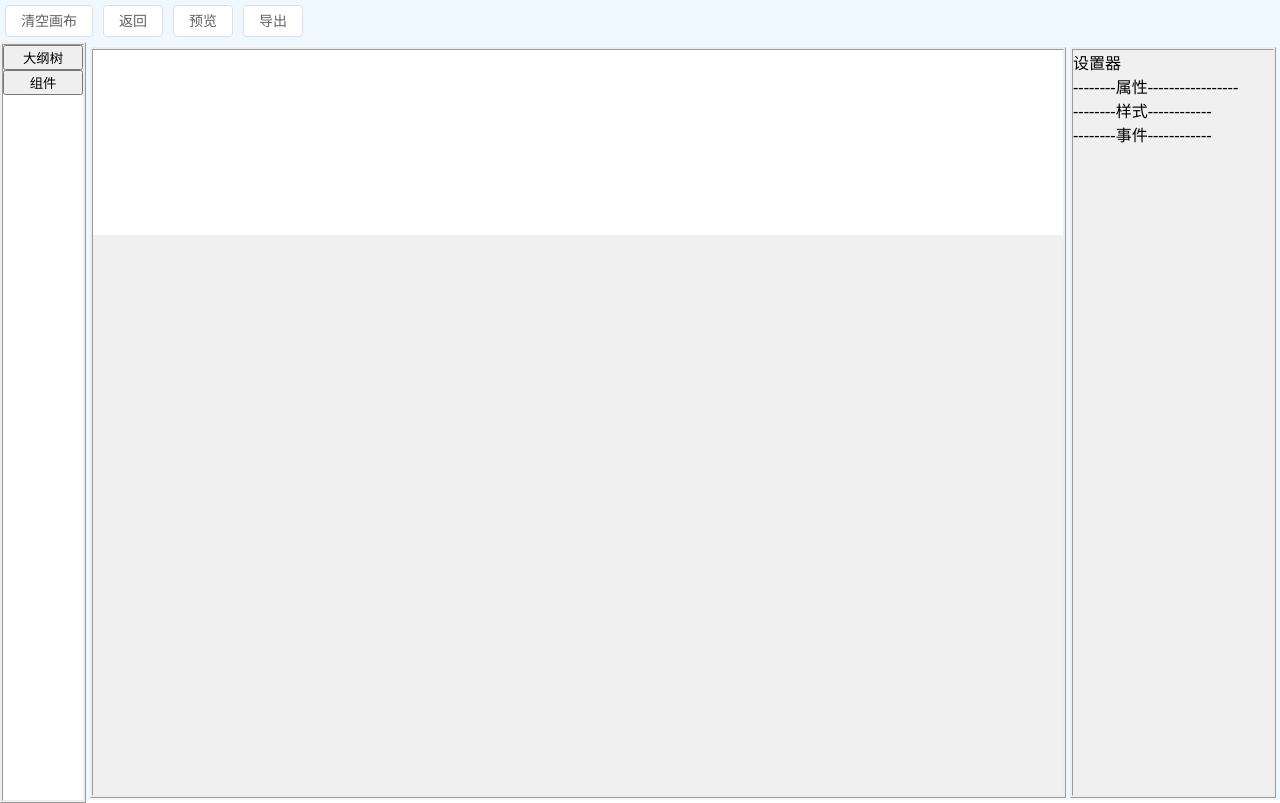
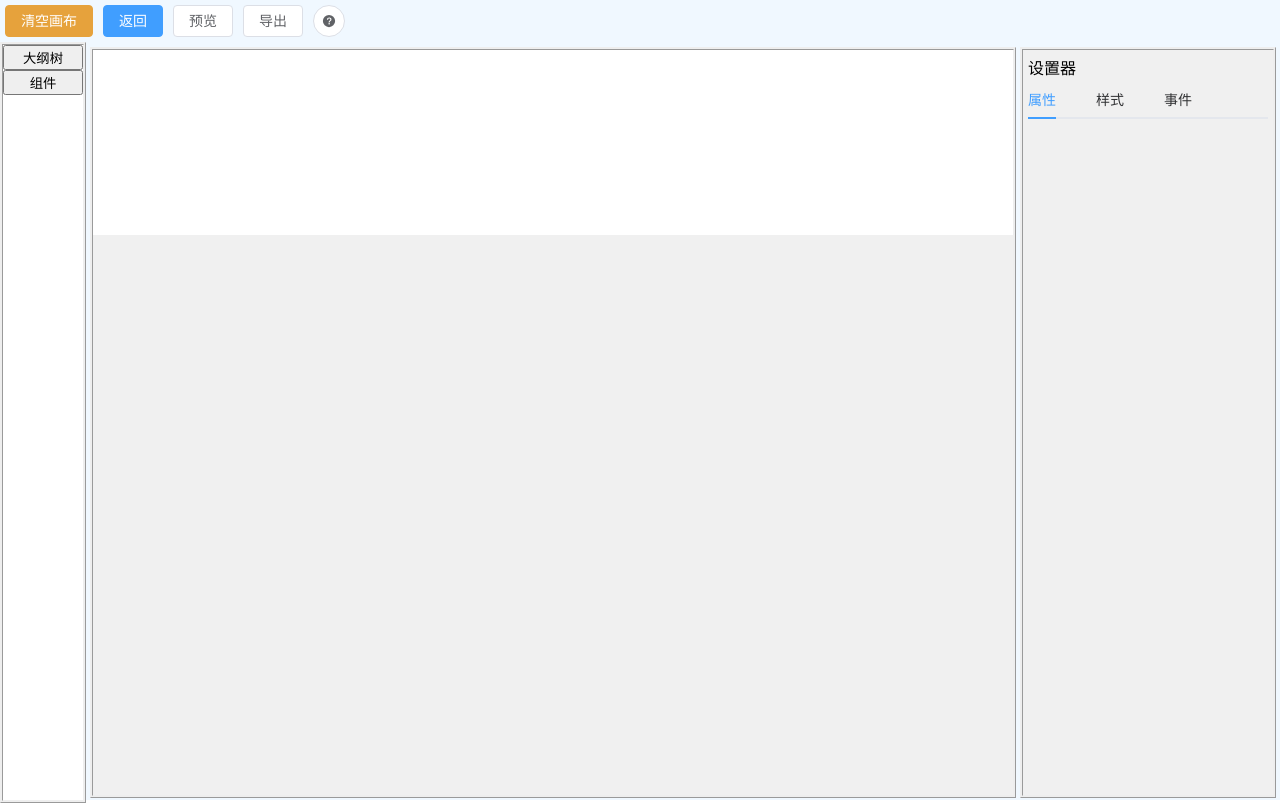
Before and after one commit to xxt-lang/easycode-, a Vue app: page / in a window 1280 px wide. Built offline with nearby package versions, Linux system fonts and the light colour scheme.

Commit message:
修改页面样式，增加快捷键提示

```diff
--- a/package.json
+++ b/package.json
@@ -8,6 +8,7 @@
     "preview": "vite preview"
   },
   "dependencies": {
+    "@element-plus/icons-vue": "^2.1.0",
     "axios": "^1.4.0",
     "element-plus": "^2.3.5",
     "mitt": "^3.0.0",
--- a/src/main.js
+++ b/src/main.js
@@ -2,6 +2,7 @@ import { createApp } from 'vue'
 import { createPinia } from 'pinia'
 import ElementPlus from 'element-plus'
 import 'element-plus/dist/index.css'
+import * as ElementPlusIconsVue from '@element-plus/icons-vue'
 
 import App from './App.vue'
 import router from './router'
@@ -17,6 +18,9 @@ for (const path in componentsModules) {
         app.component(compName,mod.default)
     })
 }
+for (const [key, component] of Object.entries(ElementPlusIconsVue)) {
+    app.component(key, component)
+}
 
 app.use(createPinia())
 app.use(router)
--- a/src/stores/counter.js
+++ b/src/stores/counter.js
@@ -61,7 +61,7 @@ export const PageComponentsStore = defineStore('PageComponentsStoreMain', {
 export const CommonStatusStore = defineStore('CommonStatusStoreMain',{
   state: () => ({
     containerLock:false, // false 不锁容器 true 锁住容器
-    editMargin:false
+    editMargin:false,
   })
 })
 
--- a/src/utils/core.js
+++ b/src/utils/core.js
@@ -101,7 +101,6 @@ export function moveComponent(e, index) {
             }
         }
     }else{
-        console.log(component)
         // 如果直接修改属性，值的类型会变为字符串，所以要转为数值型
         eventBus.emit(`move-dragTip`, {style:{top: startY + 'px', left: startX + 'px'},message:component.label})
     }
--- a/src/utils/shortcutKeys.js
+++ b/src/utils/shortcutKeys.js
@@ -44,6 +44,22 @@ const keyDowns = {
       deleteComponent()
     }
   },
+  "alt k":{
+    label: '查看快捷键',
+    global:true,
+    func: function () {
+      console.log(this)
+    }
+  }
+}
+const keyDetails = [
+  {key:'ctrl h',detail:'查看历史'},
+  {key:'ctrl m',detail:'调整外边距'},
+  {key:'ctrl d',detail:'删除'},
+  {key:'Backspace',detail:'删除'},
+]
+export function getKeyDetails(){
+  return keyDetails
 }
 
 export function initShortKeyDown() {
--- a/src/views/Home.vue
+++ b/src/views/Home.vue
@@ -2,7 +2,7 @@
   <div @mousedown="mouseDown">
     <!--    头部工具栏-->
     <div class="head">
-      <ToolBar></ToolBar>
+      <ToolBar @toolClick="toolClick"></ToolBar>
     </div>
     <main>
       <!--  左侧工具栏-->
@@ -18,6 +18,12 @@
         <Setter></Setter>
       </div>
     </main>
+
+<!--    快捷键弹窗-->
+    <el-drawer v-model="showKeyDetails"  :title="drawerTitle" :modal="false" size="15%" >
+
+      <show-key-details></show-key-details>
+    </el-drawer>
   </div>
 </template>
 <script>
@@ -29,12 +35,15 @@ import LeftBar from "./toolBar/LeftBar.vue";
 import Setter from "./coreComponents/setter/Setter.vue";
 import {initShortKeyDown} from "../utils/shortcutKeys";
 import {loadComponentConfiguration} from "../utils/componentConfigurator";
+import ShowKeyDetails from "./toolBar/ShowKeyDetails.vue";
 export default {
-  components: {ToolBar, PageTag, EditorMap, LeftBar,Setter},
+  components: {ShowKeyDetails, ToolBar, PageTag, EditorMap, LeftBar,Setter},
   name: "Home",
   props: [],
   data() {
     return {
+      showKeyDetails:false,
+      drawerTitle:''
     }
   },
   setup() {
@@ -48,7 +57,6 @@ export default {
     }
   },
   created() {
-    let that = this
     // 快捷键
     initShortKeyDown()
     //加载编辑的组件
@@ -62,6 +70,13 @@ export default {
     }
   },
   methods: {
+    toolClick(param){
+      if(param === 'showKeyDetail'){
+        this.drawerTitle = "快捷键"
+        this.showKeyDetails = !this.showKeyDetails
+      }
+
+    },
     clickBar(param) {
       this.leftToolBarActive = param.status
     },
@@ -86,7 +101,7 @@ main {
 .main-right {
   position: absolute;
   right:215px;
-  width: calc(100vw - 310px);
+  width: calc(100vw - 360px);
   left:85px;
   right: 200px;
   flex: 4;
@@ -98,9 +113,9 @@ main {
 }
 .main-right-right{
   position: absolute;
-  width: 200px;
+  width: 250px;
   right:0px;
-  left:calc(100vw - 215px);
+  left:calc(100vw - 265px);
   flex: 1;
   height: calc(100vh - 55px);
   margin: 5px;
@@ -113,4 +128,9 @@ main {
   width: 100%;
 }
 
+:deep(.el-drawer__header){
+  margin-bottom: 0px
+;
+}
+
 </style>
--- a/src/views/coreComponents/ComponentGroup.vue
+++ b/src/views/coreComponents/ComponentGroup.vue
@@ -8,10 +8,9 @@
          :data-index="index"
          :key="index"
          :propValue="item.attribute">
-      <span style="align-content:center ">
+      <span style="padding: 5px;">
         {{item.label}}
       </span>
-
     </div>
   </div>
 </template>
@@ -42,7 +41,6 @@ export default {
 
 <style scoped>
 .componentList {
-  background-color: rgb(136, 136, 128);
   max-height: 100%;
   min-height: 80%;
   display: grid;
@@ -52,7 +50,8 @@ export default {
 .componentList .item {
   margin: 5px;
   background-color: white;
-  border: 1px solid var(--el-border-color);
   border-radius: 5px;
+  border-style: ridge;
+  text-align: center;
 }
 </style>
--- a/src/views/coreComponents/Container.vue
+++ b/src/views/coreComponents/Container.vue
@@ -89,6 +89,6 @@ export default {
   min-width: 200px;
   padding: 5px;
   overflow: auto;
-  border-style: double;
+  border-style: ridge;
 }
 </style>
--- a/src/views/coreComponents/setter/Setter.vue
+++ b/src/views/coreComponents/setter/Setter.vue
@@ -1,15 +1,19 @@
 <template>
-<div>
+<div class="setter">
   设置器
-  <div>--------属性-----------------</div>
-<!--  根据类型配置组件-->
-  <setter-attribute v-show="setter.attributes" :setterData="setterData" :setterAttributes="setter.attributes" ></setter-attribute>
-  <div>--------样式------------</div>
-  <setter-style v-show="setter.styles"
-                :setterData="setterData"
-                :setterStyles="setter.styles"></setter-style>
-  <div>--------事件------------</div>
-  <setter-event v-show="setter.events"  :setterData="setterData" :setterEvents="setter.events" ></setter-event>
+  <el-tabs v-model="activeName" class="demo-tabs" @tab-click="handleClick">
+    <el-tab-pane label="属性" name="first">
+      <setter-attribute v-show="setter.attributes" :setterData="setterData" :setterAttributes="setter.attributes" ></setter-attribute>
+    </el-tab-pane>
+    <el-tab-pane label="样式" name="second">
+      <setter-style v-show="setter.styles"
+                    :setterData="setterData"
+                    :setterStyles="setter.styles"></setter-style>
+    </el-tab-pane>
+    <el-tab-pane label="事件" name="third">
+      <setter-event v-show="setter.events"  :setterData="setterData" :setterEvents="setter.events" ></setter-event>
+    </el-tab-pane>
+  </el-tabs>
   <slot></slot>
 </div>
 </template>
@@ -45,7 +49,8 @@ export default {
   data(){
     return {
       setter:{}, // 当前组件的设置器内容
-      setterData:{} // 当前组件的相关数据
+      setterData:{}, // 当前组件的相关数据
+      activeName:'first'
     }
   },
   mounted() {
@@ -73,5 +78,13 @@ export default {
 </script>
 
 <style scoped>
-
+.demo-tabs > .el-tabs__content {
+  padding: 32px;
+  color: #6b778c;
+  font-size: 32px;
+  font-weight: 600;
+}
+.setter{
+  padding: 5px;
+}
 </style>
--- /dev/null
+++ b/src/views/toolBar/ShowKeyDetails.vue
@@ -0,0 +1,30 @@
+<template>
+<div>
+  <p v-for="(item,index) in keyList" :key="item.key"
+  :style="{'background-color':index%2===0? '#f0f0f0':'',padding:'5px'}">
+    <span>{{item.key}}</span>
+    &nbsp;&nbsp;
+    <span>{{item.detail}}</span>
+  </p>
+</div>
+</template>
+
+<script>
+import {getKeyDetails} from "../../utils/shortcutKeys";
+
+export default {
+  name: "ShowKeyDetails",
+  data(){
+    return {
+      keyList:[]
+    }
+  },
+  mounted() {
+   this.keyList = getKeyDetails()
+  }
+}
+</script>
+
+<style scoped>
+
+</style>
--- a/src/views/toolBar/TopBar.vue
+++ b/src/views/toolBar/TopBar.vue
@@ -1,15 +1,29 @@
 <template>
     <div>
-      <el-row>
-        <div v-for = "(item,index) in tools" :key="index" style="padding:5px">
-          <el-button @click = "item.func()">{{item.label}}</el-button>
-        </div>
-      </el-row>
+          <div v-for = "(item,index) in tools" :key="index" class="toolItem">
+            <el-button
+                @click = "item.func()"
+                v-if="item.component === 'button'&&item.label"
+                :type="item.attribute.type?item.attribute.type:''"
+                :circle="item.attribute['circle']"
+                :round="item.attribute['round']"
+                :plain="item.attribute['plain']"
+                :icon="item.icon"
+            >{{item.label}}</el-button>
+            <el-button
+                @click = "item.func()"
+                v-if="item.component === 'button'&& !item.label"
+                :type="item.attribute.type?item.attribute.type:''"
+                :circle="item.attribute['circle']"
+                :round="item.attribute['round']"
+                :plain="item.attribute['plain']"
+                :icon="item.icon"
+            />
+          </div>
     </div>
 </template>
 <script>
 import {exportComponent,clearMap} from "@/utils/core"
-
 export default {
     name: 'TopBar',
     props: {},
@@ -18,34 +32,55 @@ export default {
         return {
           tools:[
             {
-              type:"button",
+              component:"button",
               label:"清空画布",
+              attribute:{
+                type:'warning',
+                shape:''
+              },
               icon:'',
               func:()=>{
                 clearMap()
               }
             },
             {
-              type:"button",
+              component:"button",
               label:"返回",
+              attribute:{
+                type:'primary'
+              },
               icon:'',
               func:()=>{
               }
             },
             {
-              type:"button",
+              component:"button",
               label:"预览",
+              attribute:{
+              },
               icon:'',
               func:()=>{
                 that.click()
               }
             },
             {
-              type:"button",
+              component:"button",
               label:"导出",
+              attribute:{
+              },
               icon:'',
               func:()=>{
                 exportComponent()
+              }
+            },
+            {
+              component:"button",
+              attribute:{
+                circle:true
+              },
+              icon:'QuestionFilled',
+              func:()=>{
+                that.toolClick('showKeyDetail')
               }
             },
           ],
@@ -56,6 +91,9 @@ export default {
       }
     },
     methods: {
+      toolClick(param){
+        this.$emit('toolClick',param)
+      },
       click(){
         this.$router.push('/preview')
       }
@@ -63,5 +101,9 @@ export default {
 }
 </script>
 <style scoped>
+.toolItem{
+  padding:5px;
+  display:inline-block
+}
 
 </style>
```
Also changed, not shown: src/views/coreComponents/setter/SetterAttribute.vue (+15 -4 lines), 1 other file (tests, documents, lock files or other folders).
